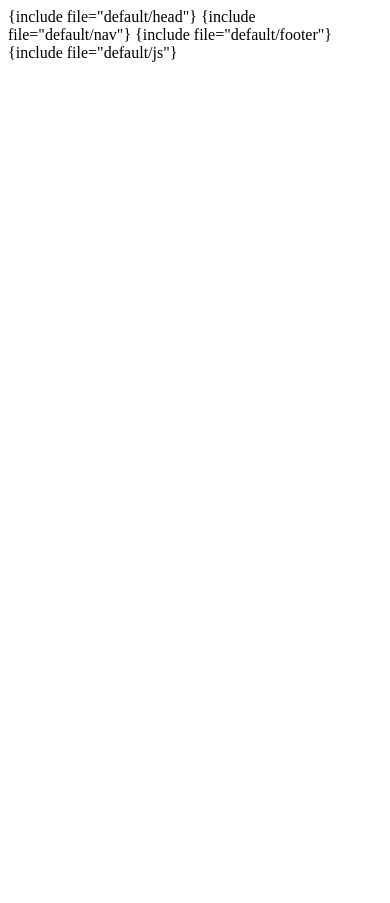
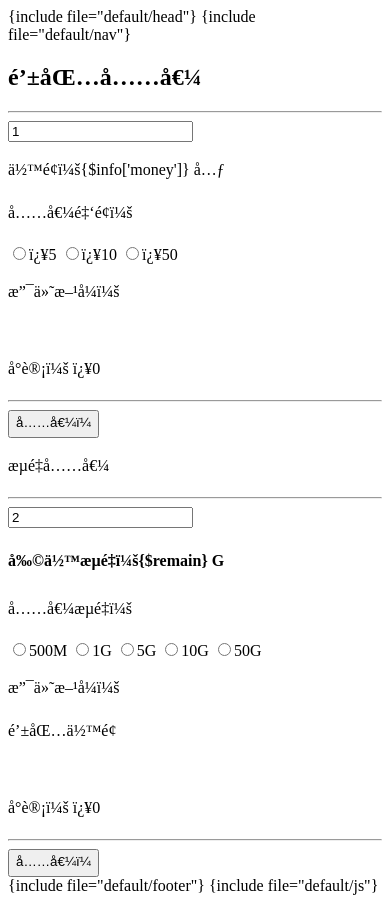
Before and after one commit to y35uishere/ss-multiuser-panel, a PHP site: page /DbName/resources/view/index/user/charge.html in a window 390 px wide. Before the commit the page ends 62 px from the top, so only its background shows below. Run offline with PHP 8.4, Linux system fonts and the light colour scheme.

Commit message:
修改支付页面

```diff
--- a/resources/view/index/default/nav.html
+++ b/resources/view/index/default/nav.html
@@ -20,7 +20,7 @@
 						<li><a href="{:url('index/user/index')}">个人帐户</a></li>
 						<li><a href="{:url('index/user/setting')}">设置</a></li>
 						<li class="divider"></li>
-						<li><a href="{:url('download')}">软件下载</a></li>
+						<li><a href="{:url('index/download')}">软件下载</a></li>
 						<li class="divider"></li>
 						<li><a href="{:url('index/user/logout')}">登出</a></li>
 					</ul>
--- a/resources/view/index/user/charge.html
+++ b/resources/view/index/user/charge.html
@@ -3,12 +3,92 @@
 	{include file="default/head"}
 	<body>
 		{include file="default/nav"}
+		<div class="recharge-main">
+			<div class="container">
+				<div class="col-md-4">
+					<h2>钱包充值</h2>
+					<hr />
+					<form action="{:url('index/user/charge')}" method="post">
+						<input class="hidden" name="type" value="1" />
+						<p>余额：{$info['money']} 元</p>
 
+
+						<div class="btn-group" role="group">
+							<p>充值金额：</p>
+							<label class="btn btn-default">
+								<input class="radio-inline" type="radio" name="money" value="5" />￥5
+							</label>
+							<label class="btn btn-default">
+								<input class="radio-inline" type="radio" name="money" value="10" />￥10
+							</label>
+							<label class="btn btn-default">
+								<input class="radio-inline" type="radio" name="money" value="50" />￥50
+							</label>
+						</div>
+						<p>支付方式：</p>
+						<div id="alipay" class="pay-logo"></div>
+						<br />
+						<p>小计： <span id="total-money">￥0</span></p>
+						<hr />
+						<input class="btn btn-success" type="submit" value="充值！"/>
+					</form>
+				</div>
+				<div class="col-md-2 divider">
+
+				</div>
+				<div class="col-md-4">
+					<p>流量充值</p>
+					<hr />
+					<form action="{:url('index/user/charge')}" method="post">
+						<input class="hidden" name="type" value="2" />
+						<h4>剩余流量：{$remain} G</h4>
+
+						<div class="btn-group" role="group">
+							<p>充值流量：</p>
+							<label class="btn btn-default">
+								<input class="radio-inline" type="radio" name="band" value="1" />500M
+							</label>
+							<label class="btn btn-default">
+								<input class="radio-inline" type="radio" name="band" value="1.5" />1G
+							</label>
+							<label class="btn btn-default">
+								<input class="radio-inline" type="radio" name="band" value="4" />5G
+							</label>
+							<label class="btn btn-default">
+								<input class="radio-inline" type="radio" name="band" value="7" />10G
+							</label>
+							<label class="btn btn-default">
+								<input class="radio-inline" type="radio" name="band" value="30" />50G
+							</label>
+						</div>
+						<p>支付方式：</p>
+						<p>钱包余额</p>
+						<br />
+						<p>小计： <span id="total-band">￥0</span></p>
+
+						<hr />
+						<input class="btn btn-success" type="submit" value="充值！"/>
+					</form>
+				</div>
+			</div>
+		</div>
 
 
 
 
 		{include file="default/footer"}
 		{include file="default/js"}
+		<script type="text/javascript">
+
+			$("input[name='band']").on("click", function(){
+				$("#total-band").html("￥" + $("input[name='band']:checked").val());
+			});
+
+			$("input[name='money']").on("click", function(){
+				$("#total-money").html("￥" + $("input[name='money']:checked").val());
+			});
+
+
+		</script>
 	</body>
 </html>
```
Also changed, not shown: apps/index/controller/User.php (+16 -3 lines), public/static/css/style.css (+33 -3 lines), resources/view/index/user/invite.html (+7 -2 lines), public/static/img/alipay.png (added).
